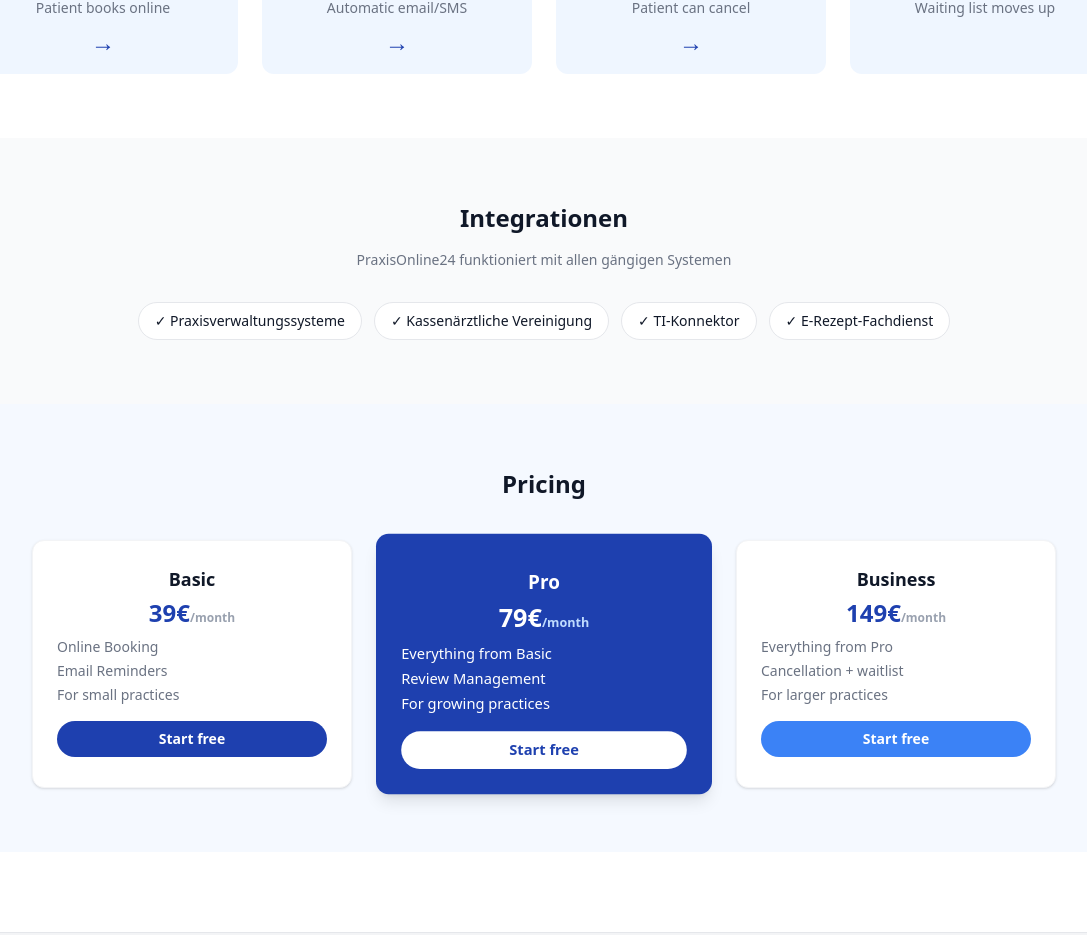
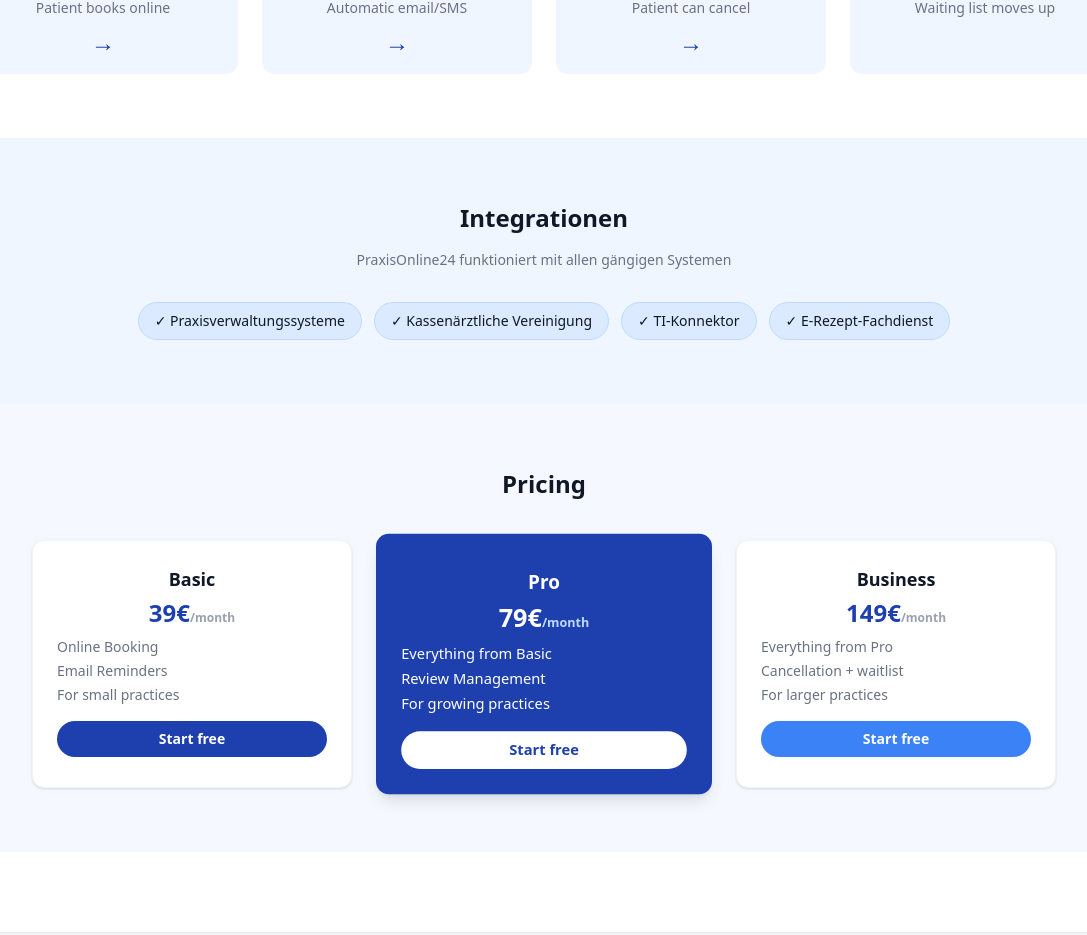
Before and after one commit to housniadmy-rgb/autooffice-pro-neu, a Next.js app: page / in a window 1280 px wide. Shown: the part 1097-2032 px from the top of the page, without its empty margins (96-1183 px from the left). Built offline with nearby package versions, Linux system fonts and the light colour scheme.

Commit message:
Integrationen komplett blau

```diff
--- a/app/page.tsx
+++ b/app/page.tsx
@@ -89,15 +89,15 @@ export default function Home() {
         </div>
       </section>
 
-      <section className="py-8 sm:py-16 px-3 sm:px-6 text-center bg-gray-50">
+      <section className="py-8 sm:py-16 px-3 sm:px-6 text-center bg-blue-50">
         <div className="max-w-4xl mx-auto">
           <h2 className="text-lg sm:text-2xl font-bold mb-4 text-gray-900">Integrationen</h2>
           <p className="text-sm text-gray-500 mb-8">PraxisOnline24 funktioniert mit allen gängigen Systemen</p>
           <div className="flex flex-wrap justify-center gap-3">
-            <span className="bg-white border border-gray-200 rounded-full px-4 py-2 text-sm">✓ Praxisverwaltungssysteme</span>
-            <span className="bg-white border border-gray-200 rounded-full px-4 py-2 text-sm">✓ Kassenärztliche Vereinigung</span>
-            <span className="bg-white border border-gray-200 rounded-full px-4 py-2 text-sm">✓ TI-Konnektor</span>
-            <span className="bg-white border border-gray-200 rounded-full px-4 py-2 text-sm">✓ E-Rezept-Fachdienst</span>
+            <span className="bg-blue-100 border border-blue-200 rounded-full px-4 py-2 text-sm">✓ Praxisverwaltungssysteme</span>
+            <span className="bg-blue-100 border border-blue-200 rounded-full px-4 py-2 text-sm">✓ Kassenärztliche Vereinigung</span>
+            <span className="bg-blue-100 border border-blue-200 rounded-full px-4 py-2 text-sm">✓ TI-Konnektor</span>
+            <span className="bg-blue-100 border border-blue-200 rounded-full px-4 py-2 text-sm">✓ E-Rezept-Fachdienst</span>
           </div>
         </div>
       </section>
```
